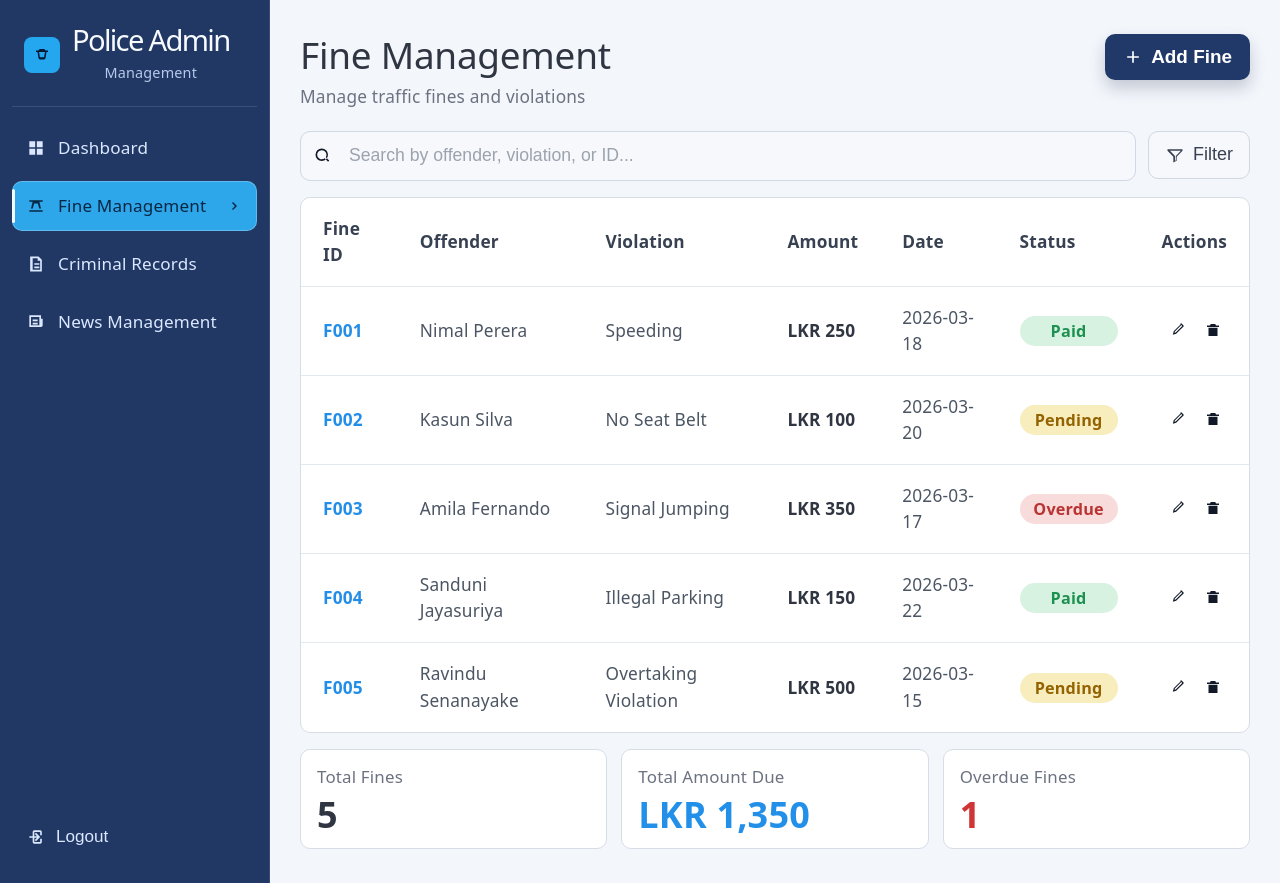
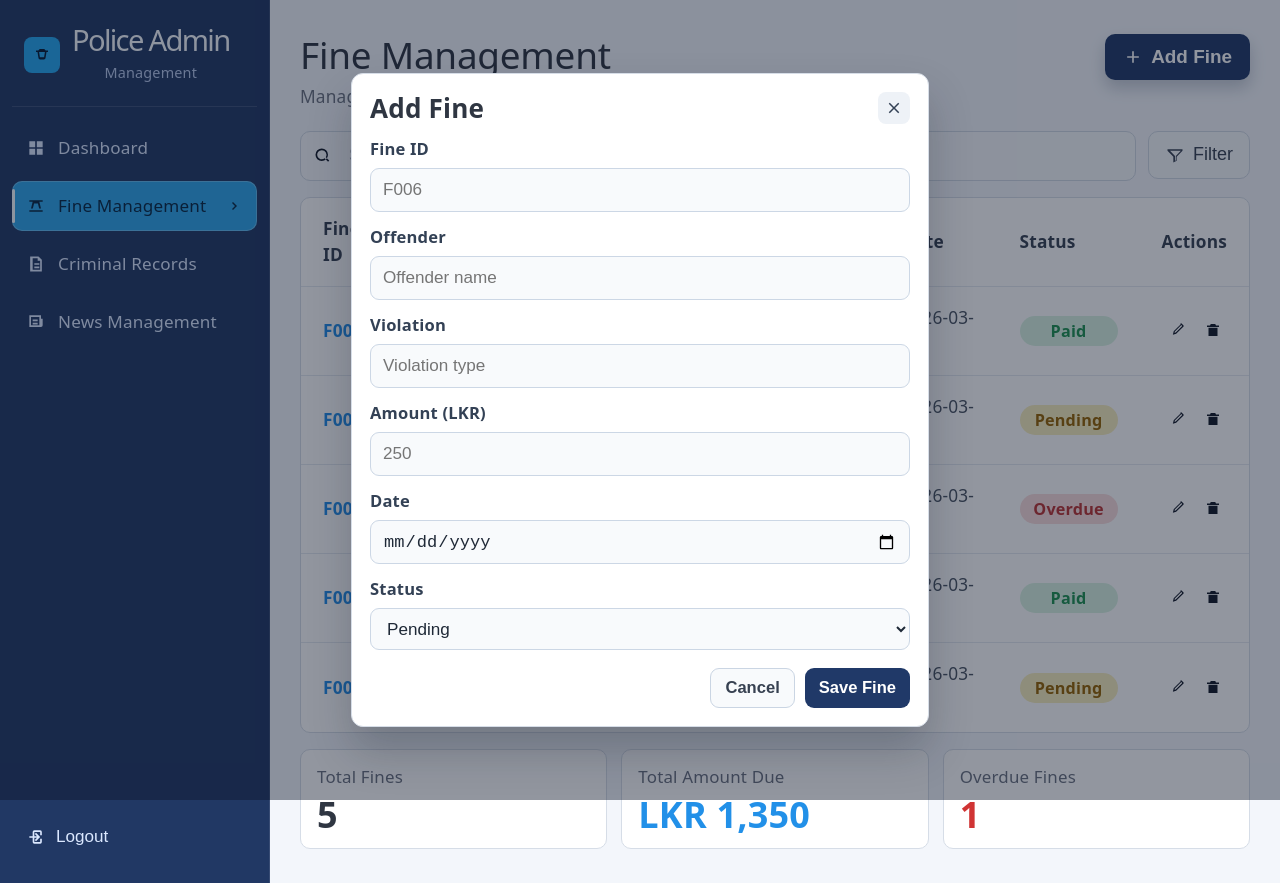
Before and after one commit to pezy-uok/p-ezy-traffic-fine-management-system, a React (Vite) app in the folder frontend/: page /admin/fines in a window 1280 px wide. Both pictures are taken after a click on the button "Add Fine". Built offline with nearby package versions, Linux system fonts and the light colour scheme.

Commit message:
PEZY-503: Implement Add Fine button and modal form

```diff
--- a/frontend/src/pages/AdminFineManagement.css
+++ b/frontend/src/pages/AdminFineManagement.css
@@ -36,6 +36,10 @@
   gap: 8px;
   cursor: pointer;
   box-shadow: 0 8px 16px rgba(22, 40, 75, 0.22);
+}
+
+.admin-fines__add-btn:hover {
+  background: #172d55;
 }
 
 .admin-fines__add-btn svg {
@@ -230,6 +234,127 @@
   color: #d03434;
 }
 
+.admin-fines__modal-overlay {
+  position: fixed;
+  inset: 0;
+  background: rgba(15, 23, 42, 0.45);
+  display: grid;
+  place-items: center;
+  z-index: 50;
+  padding: 18px;
+}
+
+.admin-fines__modal {
+  width: min(100%, 540px);
+  background: #ffffff;
+  border: 1px solid #d6dde7;
+  border-radius: 12px;
+  box-shadow: 0 24px 44px rgba(15, 23, 42, 0.24);
+  padding: 18px;
+}
+
+.admin-fines__modal-header {
+  display: flex;
+  align-items: center;
+  justify-content: space-between;
+  margin-bottom: 12px;
+}
+
+.admin-fines__modal-header h3 {
+  margin: 0;
+  font-size: 1.45rem;
+  color: #2f3642;
+}
+
+.admin-fines__modal-close {
+  width: 32px;
+  height: 32px;
+  border: 0;
+  border-radius: 8px;
+  background: #eef2f7;
+  color: #334155;
+  display: grid;
+  place-items: center;
+  cursor: pointer;
+}
+
+.admin-fines__modal-close svg {
+  width: 18px;
+  height: 18px;
+}
+
+.admin-fines__modal-form {
+  display: grid;
+  gap: 12px;
+}
+
+.admin-fines__modal-form label {
+  display: grid;
+  gap: 6px;
+  font-size: 0.92rem;
+  color: #334155;
+  font-weight: 600;
+}
+
+.admin-fines__modal-form input,
+.admin-fines__modal-form select {
+  height: 42px;
+  border: 1px solid #ccd7e5;
+  border-radius: 9px;
+  background: #f8fafc;
+  color: #1f2937;
+  font-size: 0.95rem;
+  padding: 0 12px;
+  outline: none;
+}
+
+.admin-fines__modal-form input:focus,
+.admin-fines__modal-form select:focus {
+  border-color: #2290e8;
+  box-shadow: 0 0 0 3px rgba(34, 144, 232, 0.18);
+}
+
+.admin-fines__modal-form input[aria-invalid='true'] {
+  border-color: #d03434;
+  background: #fff5f5;
+}
+
+.admin-fines__field-error {
+  color: #d03434;
+  font-size: 0.82rem;
+  line-height: 1.25;
+  font-weight: 500;
+}
+
+.admin-fines__modal-actions {
+  margin-top: 6px;
+  display: flex;
+  justify-content: flex-end;
+  gap: 10px;
+}
+
+.admin-fines__btn-secondary,
+.admin-fines__btn-primary {
+  height: 40px;
+  border-radius: 9px;
+  padding: 0 14px;
+  font-size: 0.92rem;
+  font-weight: 600;
+  cursor: pointer;
+}
+
+.admin-fines__btn-secondary {
+  border: 1px solid #cad5e3;
+  background: #f8fafc;
+  color: #374151;
+}
+
+.admin-fines__btn-primary {
+  border: 0;
+  background: #203968;
+  color: #ffffff;
+}
+
 @media (max-width: 960px) {
   .admin-fines__header {
     flex-direction: column;
--- a/frontend/src/pages/AdminFineManagement.tsx
+++ b/frontend/src/pages/AdminFineManagement.tsx
@@ -1,3 +1,4 @@
+import { useMemo, useState } from 'react'
 import './AdminFineManagement.css'
 
 interface FineRecord {
@@ -9,7 +10,7 @@ interface FineRecord {
   status: 'paid' | 'pending' | 'overdue'
 }
 
-const fineRecords: FineRecord[] = [
+const initialFineRecords: FineRecord[] = [
   {
     id: 'F001',
     offender: 'Nimal Perera',
@@ -59,6 +60,111 @@ const statusLabel: Record<FineRecord['status'], string> = {
 }
 
 export default function AdminFineManagement() {
+  const [fineRecords, setFineRecords] = useState<FineRecord[]>(initialFineRecords)
+  const [isModalOpen, setIsModalOpen] = useState(false)
+  const [formValues, setFormValues] = useState<FineRecord>({
+    id: '',
+    offender: '',
+    violation: '',
+    amount: '',
+    date: '',
+    status: 'pending',
+  })
+  const [formErrors, setFormErrors] = useState<Partial<Record<keyof FineRecord, string>>>({})
+
+  const totalAmount = useMemo(
+    () =>
+      fineRecords.reduce((sum, record) => {
+        const numericValue = Number(record.amount.replace(/[^0-9.]/g, ''))
+        return sum + (Number.isFinite(numericValue) ? numericValue : 0)
+      }, 0),
+    [fineRecords],
+  )
+
+  const overdueCount = useMemo(
+    () => fineRecords.filter(record => record.status === 'overdue').length,
+    [fineRecords],
+  )
+
+  const openAddFineModal = () => {
+    setIsModalOpen(true)
+  }
+
+  const closeAddFineModal = () => {
+    setIsModalOpen(false)
+    setFormErrors({})
+    setFormValues({
+      id: '',
+      offender: '',
+      violation: '',
+      amount: '',
+      date: '',
+      status: 'pending',
+    })
+  }
+
+  const updateFormValue = <K extends keyof FineRecord>(field: K, value: FineRecord[K]) => {
+    setFormValues(previous => ({ ...previous, [field]: value }))
+
+    if (formErrors[field]) {
+      setFormErrors(previous => ({ ...previous, [field]: undefined }))
+    }
+  }
+
+  const validateForm = (): boolean => {
+    const nextErrors: Partial<Record<keyof FineRecord, string>> = {}
+
+    if (!formValues.id.trim()) {
+      nextErrors.id = 'Fine ID is required.'
+    } else if (fineRecords.some(record => record.id.toLowerCase() === formValues.id.trim().toLowerCase())) {
+      nextErrors.id = 'Fine ID already exists.'
+    }
+
+    if (!formValues.offender.trim()) {
+      nextErrors.offender = 'Offender name is required.'
+    }
+
+    if (!formValues.violation.trim()) {
+      nextErrors.violation = 'Violation is required.'
+    }
+
+    const rawAmount = formValues.amount.replace(/[^0-9.]/g, '')
+    const numericAmount = Number(rawAmount)
+
+    if (!rawAmount) {
+      nextErrors.amount = 'Amount is required.'
+    } else if (!Number.isFinite(numericAmount) || numericAmount <= 0) {
+      nextErrors.amount = 'Amount must be a valid number greater than 0.'
+    }
+
+    if (!formValues.date) {
+      nextErrors.date = 'Date is required.'
+    }
+
+    setFormErrors(nextErrors)
+    return Object.keys(nextErrors).length === 0
+  }
+
+  const handleFormSubmit = (event: React.FormEvent<HTMLFormElement>) => {
+    event.preventDefault()
+
+    if (!validateForm()) {
+      return
+    }
+
+    const numericAmount = Number(formValues.amount.replace(/[^0-9.]/g, ''))
+    const formattedRecord: FineRecord = {
+      ...formValues,
+      id: formValues.id.trim().toUpperCase(),
+      offender: formValues.offender.trim(),
+      violation: formValues.violation.trim(),
+      amount: `LKR ${numericAmount.toLocaleString('en-LK')}`,
+    }
+
+    setFineRecords(previous => [formattedRecord, ...previous])
+    closeAddFineModal()
+  }
+
   return (
     <section className="admin-fines" aria-label="Fine management page">
       <header className="admin-fines__header">
@@ -67,7 +173,7 @@ export default function AdminFineManagement() {
           <p>Manage traffic fines and violations</p>
         </div>
 
-        <button type="button" className="admin-fines__add-btn">
+        <button type="button" className="admin-fines__add-btn" onClick={openAddFineModal}>
           <svg viewBox="0 0 24 24" aria-hidden="true" focusable="false">
             <path d="M11 5h2v14h-2V5Zm-6 6h14v2H5v-2Z" fill="currentColor" />
           </svg>
@@ -143,17 +249,112 @@ export default function AdminFineManagement() {
       <section className="admin-fines__summary" aria-label="Fine summary statistics">
         <article className="admin-fines__summary-card">
           <p>Total Fines</p>
-          <strong>5</strong>
+          <strong>{fineRecords.length}</strong>
         </article>
         <article className="admin-fines__summary-card">
           <p>Total Amount Due</p>
-          <strong className="is-blue">LKR 1,350</strong>
+          <strong className="is-blue">LKR {totalAmount.toLocaleString('en-LK')}</strong>
         </article>
         <article className="admin-fines__summary-card">
           <p>Overdue Fines</p>
-          <strong className="is-red">1</strong>
+          <strong className="is-red">{overdueCount}</strong>
         </article>
       </section>
+
+      {isModalOpen ? (
+        <div className="admin-fines__modal-overlay" role="dialog" aria-modal="true" aria-labelledby="add-fine-title">
+          <div className="admin-fines__modal">
+            <div className="admin-fines__modal-header">
+              <h3 id="add-fine-title">Add Fine</h3>
+              <button type="button" className="admin-fines__modal-close" onClick={closeAddFineModal} aria-label="Close add fine form">
+                <svg viewBox="0 0 24 24" aria-hidden="true" focusable="false">
+                  <path d="M6.4 5 12 10.6 17.6 5 19 6.4 13.4 12 19 17.6 17.6 19 12 13.4 6.4 19 5 17.6 10.6 12 5 6.4 6.4 5Z" fill="currentColor" />
+                </svg>
+              </button>
+            </div>
+
+            <form className="admin-fines__modal-form" onSubmit={handleFormSubmit}>
+              <label>
+                Fine ID
+                <input
+                  type="text"
+                  value={formValues.id}
+                  onChange={event => updateFormValue('id', event.target.value)}
+                  placeholder="F006"
+                  aria-invalid={Boolean(formErrors.id)}
+                />
+                {formErrors.id ? <span className="admin-fines__field-error">{formErrors.id}</span> : null}
+              </label>
+
+              <label>
+                Offender
+                <input
+                  type="text"
+                  value={formValues.offender}
+                  onChange={event => updateFormValue('offender', event.target.value)}
+                  placeholder="Offender name"
+                  aria-invalid={Boolean(formErrors.offender)}
+                />
+                {formErrors.offender ? <span className="admin-fines__field-error">{formErrors.offender}</span> : null}
+              </label>
+
+              <label>
+                Violation
+                <input
+                  type="text"
+                  value={formValues.violation}
+                  onChange={event => updateFormValue('violation', event.target.value)}
+                  placeholder="Violation type"
+                  aria-invalid={Boolean(formErrors.violation)}
+                />
+                {formErrors.violation ? <span className="admin-fines__field-error">{formErrors.violation}</span> : null}
+              </label>
+
+              <label>
+                Amount (LKR)
+                <input
+                  type="number"
+                  min="1"
+                  step="1"
+                  value={formValues.amount.replace(/[^0-9.]/g, '')}
+                  onChange={event => updateFormValue('amount', event.target.value)}
+                  placeholder="250"
+                  aria-invalid={Boolean(formErrors.amount)}
+                />
+                {formErrors.amount ? <span className="admin-fines__field-error">{formErrors.amount}</span> : null}
+              </label>
+
+              <label>
+                Date
+                <input
+                  type="date"
+                  value={formValues.date}
+                  onChange={event => updateFormValue('date', event.target.value)}
+                  aria-invalid={Boolean(formErrors.date)}
+                />
+                {formErrors.date ? <span className="admin-fines__field-error">{formErrors.date}</span> : null}
+              </label>
+
+              <label>
+                Status
+                <select
+                  value={formValues.status}
+                  onChange={event => updateFormValue('status', event.target.value as FineRecord['status'])}
+                >
+                  <option value="paid">Paid</option>
+                  <option value="pending">Pending</option>
+                  <option value="overdue">Overdue</option>
+                </select>
+              </label>
+
+              <div className="admin-fines__modal-actions">
+                <button type="button" className="admin-fines__btn-secondary" onClick={closeAddFineModal}>Cancel</button>
+                <button type="submit" className="admin-fines__btn-primary">Save Fine</button>
+              </div>
+            </form>
+          </div>
+        </div>
+      ) : null}
     </section>
   )
 }
```
